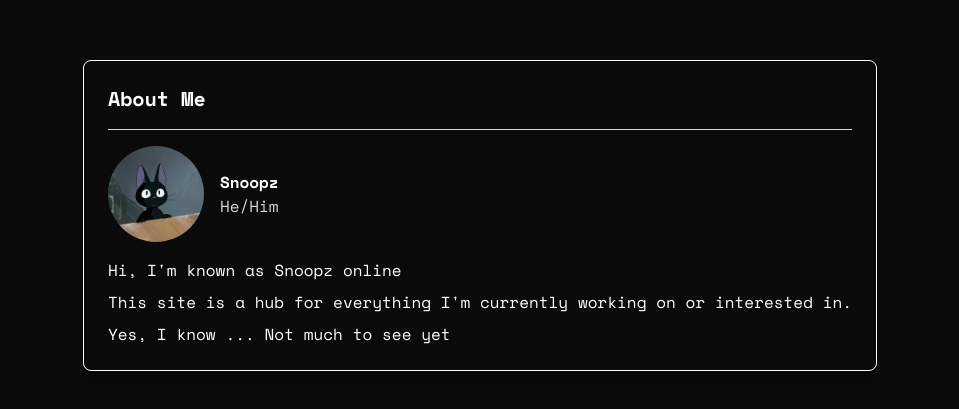
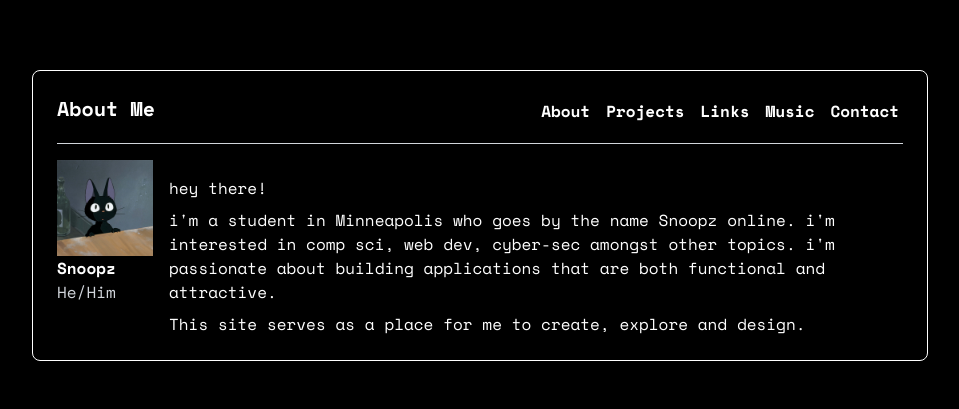
Before and after one commit to Dev-Payton/snoopzweb, an Astro site: page / in a window 1280 px wide. Shown: the part 185-594 px from the top of the page, without its empty margins (160-1119 px from the left). Built offline with nearby package versions, Linux system fonts and the light colour scheme; Astro itself is replaced by a stand-in of ours.

Commit message:
Simple ui tweaks, text changes

```diff
--- a/src/pages/index.astro
+++ b/src/pages/index.astro
@@ -1,6 +1,5 @@
 ---
 import '../styles/tailwind.css';
-
 ---
 
 <html lang="en">
@@ -14,28 +13,44 @@ import '../styles/tailwind.css';
     <!-- Importing Google Fonts -->
     <link rel="preconnect" href="https://fonts.googleapis.com">
     <link rel="preconnect" href="https://fonts.gstatic.com" crossorigin>
-    <link href="https://fonts.googleapis.com/css2?family=Space+Mono:ital,wght@0,400;0,700;1,400;1,700&display=swap" rel="stylesheet">
+    <link href="https://fonts.googleapis.com/css2?family=Space+Mono:ital,wght@0,400;0,700;1,400;1,700&display=swap"
+          rel="stylesheet">
 
 </head>
-<body class="bg-[#0A0A0A] justify-center flex items-center justify-center min-h-screen font-space-mono text-white">
+<body class="bg-[#000000]  flex items-center justify-center min-h-screen font-space-mono text-white">
 
-<div class=" border border-gray-300 p-6 rounded-lg shadow-lg max-w-max w-full border-solid border-white   ">
-    <div class="border-b border-gray-300 pb-4 mb-4">
-        <h1 class="text-xl font-bold">About Me</h1>
+<div class="bg-[#000000] border  p-6 rounded-lg shadow-lg max-w-4xl w-full border-solid border-white   ">
+    <div class="border-b border-gray-300 pb-4 mb-4 flex justify-between  ">
+        <h1 class=" inline-block text-xl font-bold  ">About Me</h1>
+        <nav class="flex space-x-4 font-bold m-1">
+            <a href="/"> About</a>
+            <a href="/projects"> Projects</a>
+            <a href="/links"> Links</a>
+            <a href="/music"> Music</a>
+            <a href="/contact"> Contact</a>
+
+
+        </nav>
     </div>
-    <div class="flex items-center">
-        <img src="pfp.jpg" alt="Profile Picture" class="w-24 h-24 rounded-full object-cover mr-4">
-        <div>
-            <p class="font-semibold">Snoopz</p>
-            <p class="text-gray-300">He/Him</p>
+    <div class="flex">
+        <div class="flex flex-col ">
+            <img src="pfp.jpg" alt="Jiji the cat" class="w-24 h-24  object-cover max-w-max mr-4">
+            <div>
+                <p class="font-semibold">Snoopz</p>
+                <p class="text-gray-300">He/Him</p>
+            </div>
+        </div>
+        <div class="mt-4">
+            <p>hey there!</p>
+            <p class="mt-2 "> i'm a student in Minneapolis who goes by the name Snoopz online.
+                i'm interested in comp sci, web dev, cyber-sec amongst other topics.
+                i'm passionate about building applications that are both functional and attractive.
+                </p>
+            <p class="mt-2">This site serves as a place for me to create, explore and design. </p>
+
         </div>
     </div>
-    <div class="mt-4">
-        <p>Hi, I'm known as Snoopz online</p>
-        <p class="mt-2">This site is a hub for everything I'm currently working on or interested in.</p>
-        <p class="mt-2">Yes, I know ... Not much to see yet </p>
 
-    </div>
 </div>
 
 </body>
--- /dev/null
+++ b/src/pages/links.astro
@@ -0,0 +1,47 @@
+---
+import '../styles/tailwind.css';
+---
+
+<html lang="en">
+<head>
+    <!-- Common Meta Data -->
+
+    <meta charset="utf-8"/>
+    <link rel="icon" type="image/svg+xml" href="/newfav.png"/>
+    <meta name="viewport" content="width=device-width"/>
+    <meta name="generator" content={Astro.generator}>
+    <title>projects • snoopz</title>
+
+    <!-- Importing Google Fonts -->
+    <link rel="preconnect" href="https://fonts.googleapis.com">
+    <link rel="preconnect" href="https://fonts.gstatic.com" crossorigin>
+    <link href="https://fonts.googleapis.com/css2?family=Space+Mono:ital,wght@0,400;0,700;1,400;1,700&display=swap"
+          rel="stylesheet">
+
+</head>
+<body class="bg-[#000000]  flex items-center justify-center min-h-screen font-space-mono text-white">
+<div class="bg-[#000000] border  p-6 rounded-lg shadow-lg max-w-max w-full border-solid border-white">
+    <div class="border-b border-gray-300 pb-4 mb-4 flex justify-between">
+        <h1 class=" inline-block text-xl font-bold">Links</h1>
+
+    </div>
+    <div class="flex">
+        <div class="flex flex-col ">
+        </div>
+        <div class="mt-4">
+            <nav class="flex flex-col  space-x-4 font-bold">
+                <a href="/">Discord</a>
+                <a href="https://github.com/Dev-Payton">Github</a>
+
+
+
+
+            </nav>
+
+        </div>
+    </div>
+
+</div>
+
+</body>
+</html>
--- /dev/null
+++ b/src/pages/projects.astro
@@ -0,0 +1,26 @@
+---
+import '../styles/tailwind.css';
+---
+
+<html lang="en">
+<head>
+    <!-- Common Meta Data -->
+
+    <meta charset="utf-8"/>
+    <link rel="icon" type="image/svg+xml" href="/newfav.png"/>
+    <meta name="viewport" content="width=device-width"/>
+    <meta name="generator" content={Astro.generator}>
+    <title>projects • snoopz</title>
+
+    <!-- Importing Google Fonts -->
+    <link rel="preconnect" href="https://fonts.googleapis.com">
+    <link rel="preconnect" href="https://fonts.gstatic.com" crossorigin>
+    <link href="https://fonts.googleapis.com/css2?family=Space+Mono:ital,wght@0,400;0,700;1,400;1,700&display=swap"
+          rel="stylesheet">
+
+</head>
+<body>
+
+
+</body>
+</html>
```
Also changed, not shown: 2 other files.
